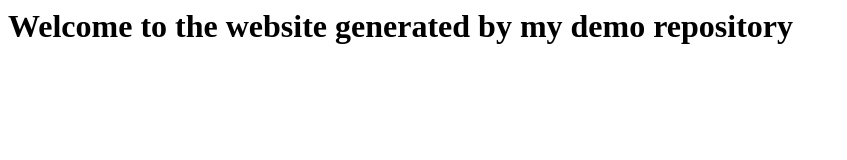
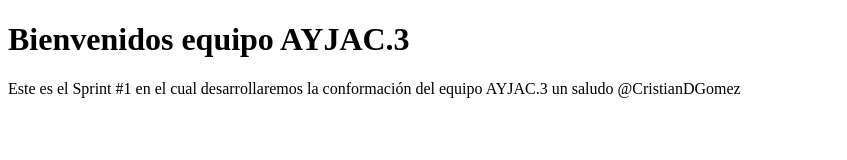
Before and after one commit to AYJAC-3/demo-repository, a website: page index.html in a window 1280 px wide. Shown: the whole page, without its empty margins (0-847 px from the left). Drawn offline with Linux system fonts and the light colour scheme.

Commit message:
Saludos de bienvenida

```diff
--- a/index.html
+++ b/index.html
@@ -1 +1,7 @@
-<h1>Welcome to the website generated by my demo repository</h1>
+<!DOCTYPE html>
+
+<h1>Bienvenidos equipo AYJAC.3</h1>
+
+<p>
+    Este es el Sprint #1 en el cual desarrollaremos la conformación del equipo AYJAC.3 un saludo @CristianDGomez
+</p>
```
